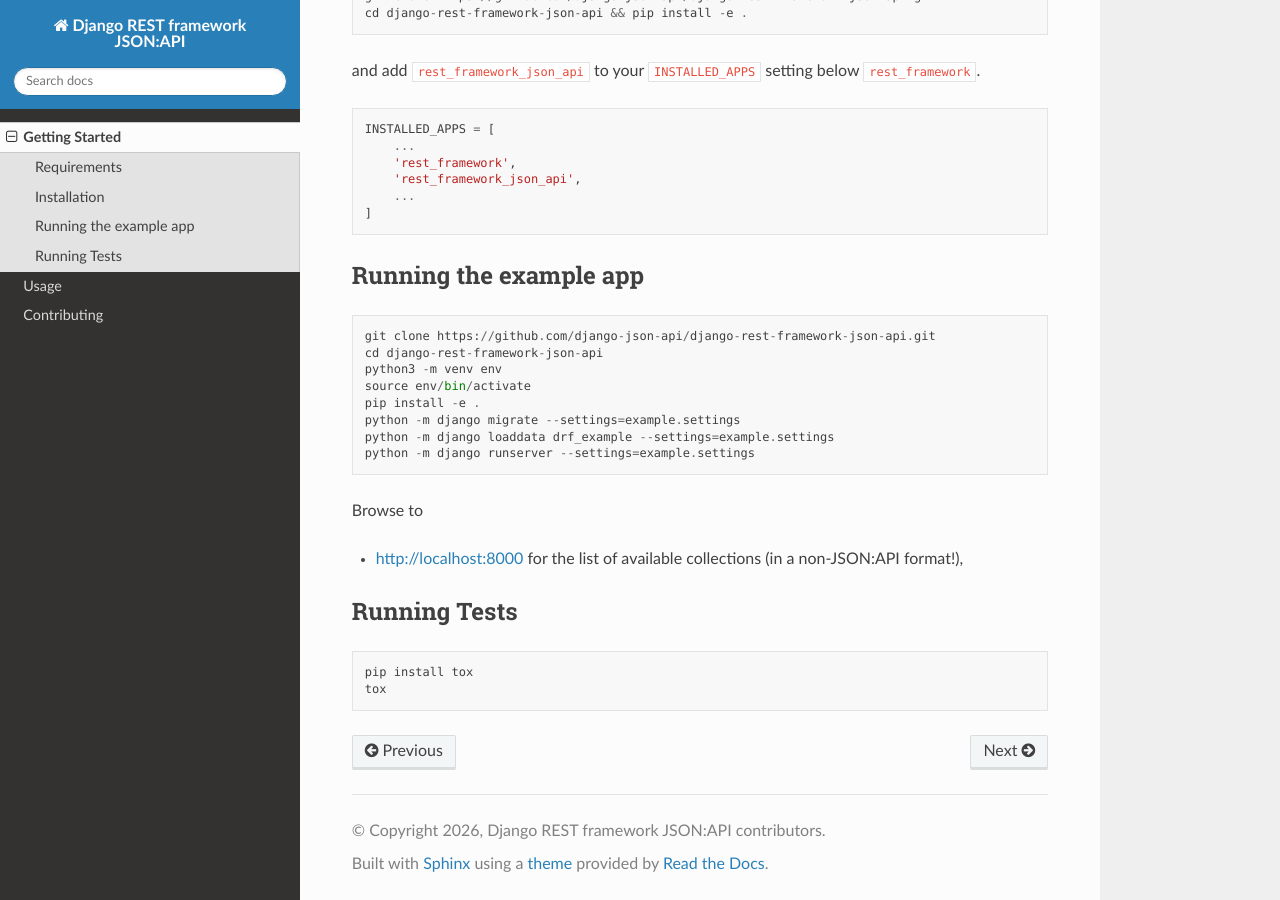
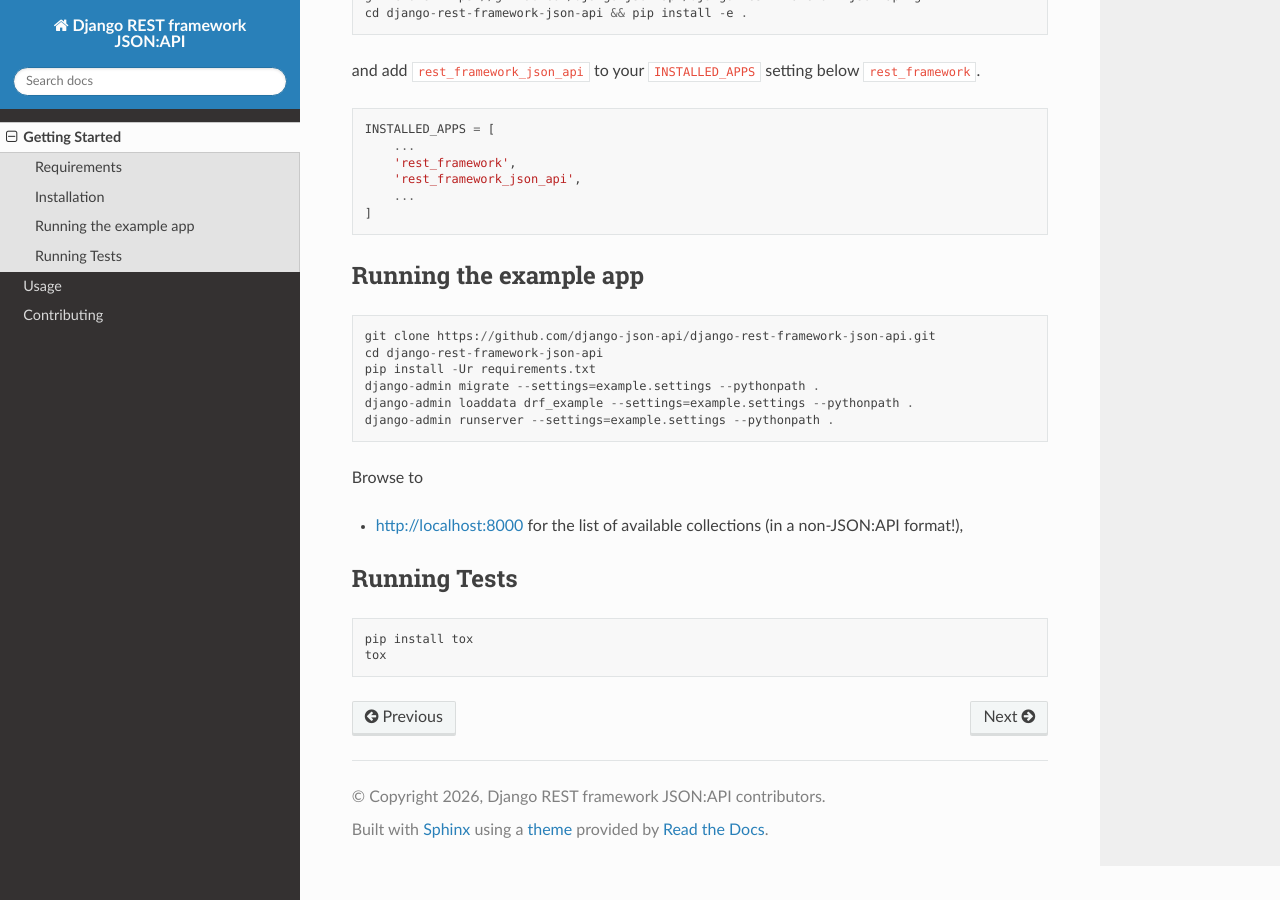
Before and after one commit to django-json-api/django-rest-framework-json-api, a Sphinx documentation site: the page built from docs/getting-started.md, in a window 1280 px wide and 900 px high, scrolled down 1694 px. Built offline with Sphinx 7.4.7 and the Read the Docs theme 3.1.0, drawn with Linux system fonts in a browser that asks for light colours; pages that are not in the unit, such as notebooks, are missing from menus.

Commit message:
Sync getting-started.md with README.rst
Maintainer feedback: the previous fix (python -m django, pip install
-e .) worked but wasn't consistent with the already-correct
instructions in README.rst. Updated to match README.rst exactly,
using django-admin with --pythonpath . instead. Tested locally and
confirmed the full example app runs correctly.

```diff
--- a/docs/getting-started.md
+++ b/docs/getting-started.md
@@ -89,12 +89,10 @@
 
 	git clone https://github.com/django-json-api/django-rest-framework-json-api.git
 	cd django-rest-framework-json-api
-	python3 -m venv env
-	source env/bin/activate
-	pip install -e .
-	python -m django migrate --settings=example.settings
-	python -m django loaddata drf_example --settings=example.settings
-	python -m django runserver --settings=example.settings
+	pip install -Ur requirements.txt
+	django-admin migrate --settings=example.settings --pythonpath .
+	django-admin loaddata drf_example --settings=example.settings --pythonpath .
+	django-admin runserver --settings=example.settings --pythonpath .
 
 
 Browse to
```
